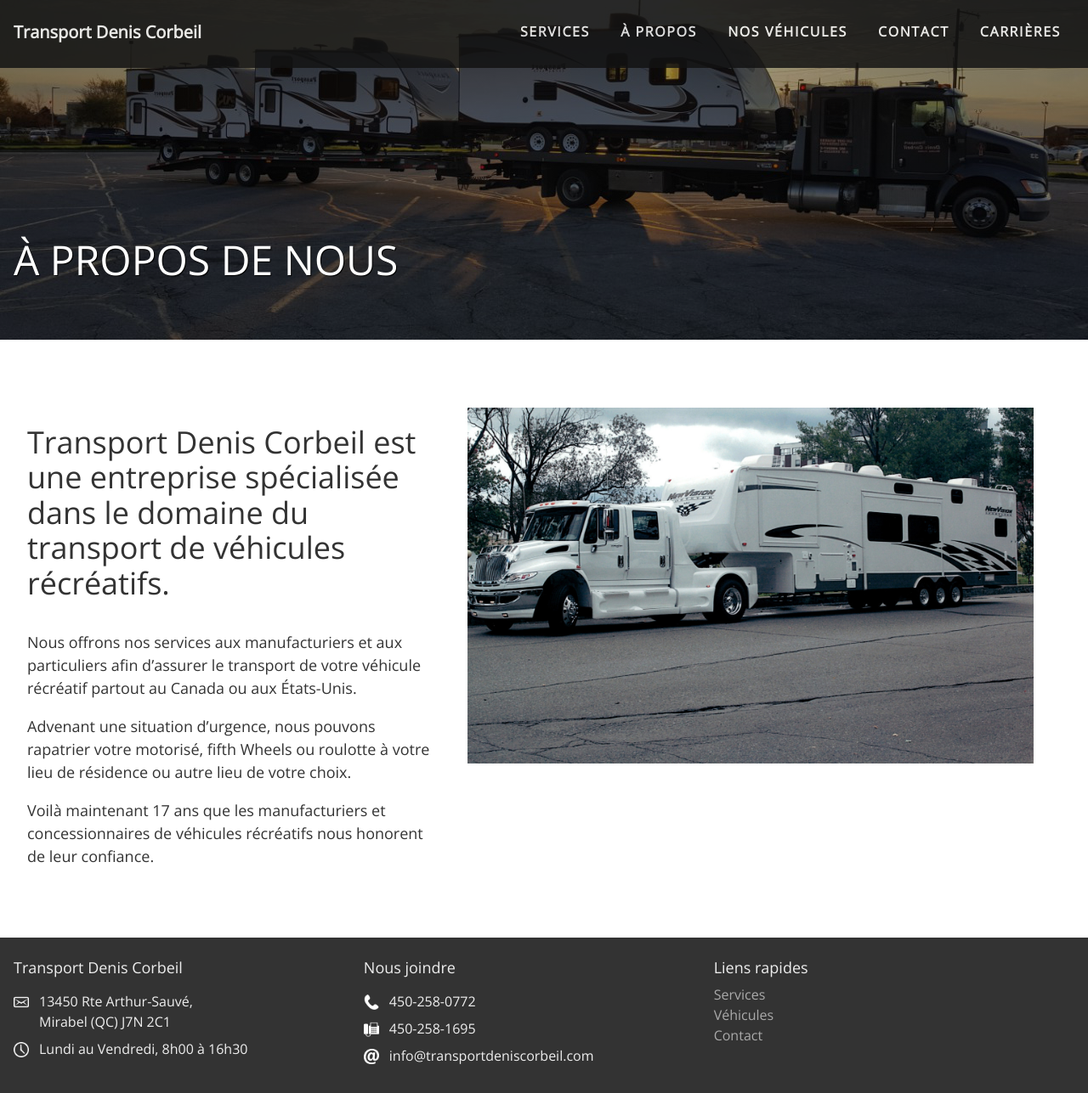
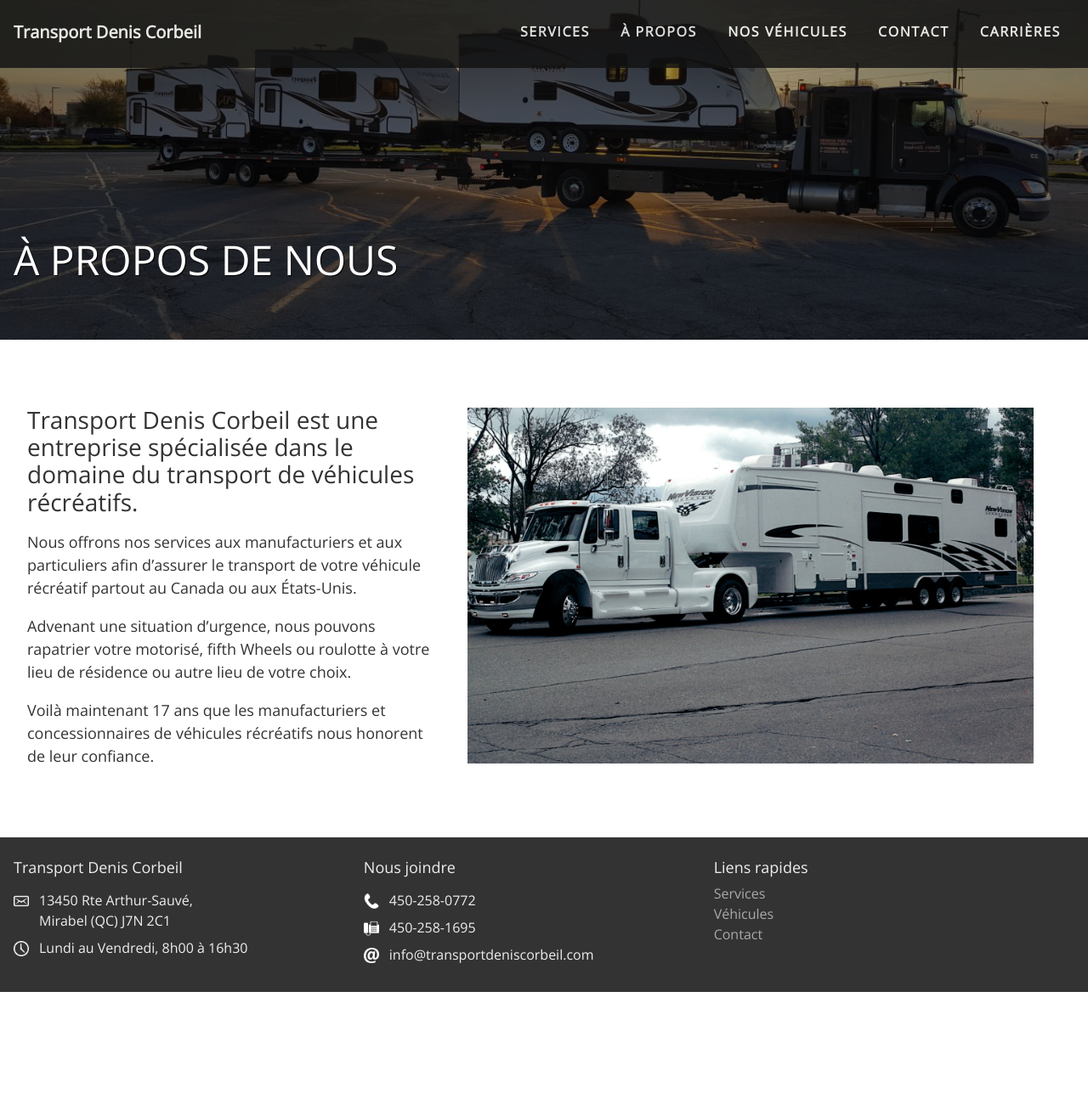
Before and after one commit to ouarez/tdc-jekyll, a Jekyll site: the page built from a-propos.md, in a window 1280 px wide. Shown: the whole page at 85% size. Built offline with Jekyll 4.4.1, drawn with Linux system fonts in a browser that asks for light colours; nearby versions of some CDN libraries; a script that is not in the unit is left out; after the commit the page ends 1168 px from its top, so only the background shows below that.

```diff
--- a/a-propos.md
+++ b/a-propos.md
@@ -8,7 +8,7 @@ description: >-
 cover_image: /img/camion2.jpg
 image1: /img/about.jpg
 ---
-## Transport Denis Corbeil est une entreprise spécialisée dans le domaine du transport de véhicules récréatifs.
+### Transport Denis Corbeil est une entreprise spécialisée dans le domaine du transport de véhicules récréatifs.
 
 Nous offrons nos services aux manufacturiers et aux particuliers afin d'assurer le transport de votre véhicule récréatif partout au Canada ou aux États-Unis.
 
```
